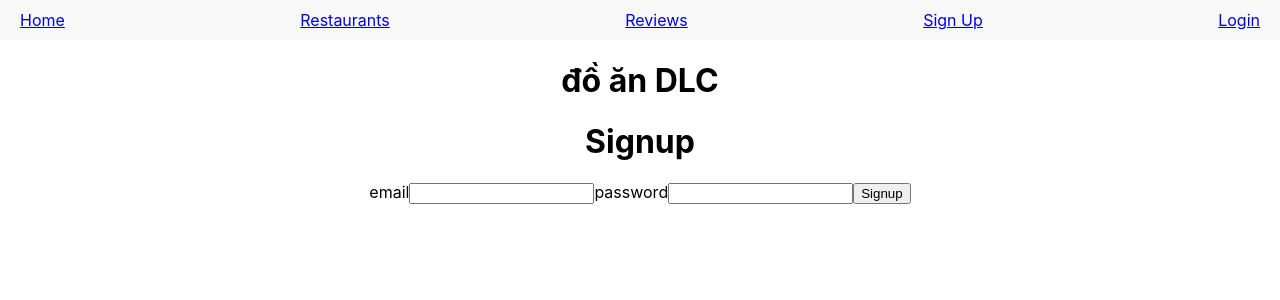
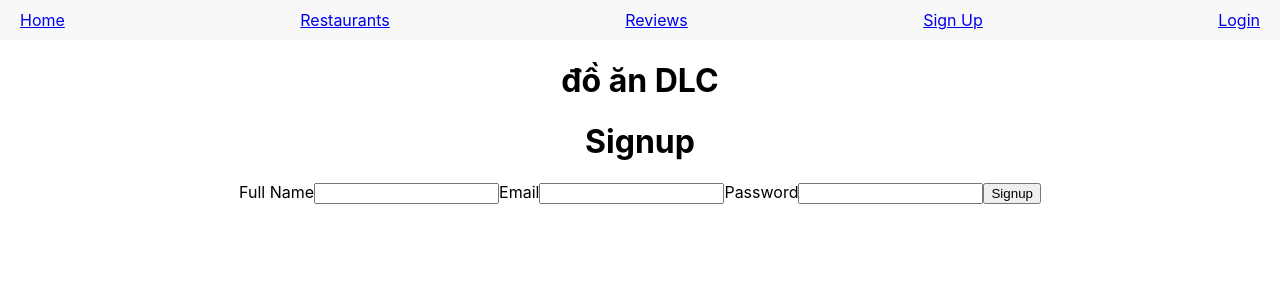
Before and after one commit to robdlc3/doandlc-client, a React (Create React App) app: page /signup in a window 1280 px wide. Shown: the top 300 px of the page. Built offline with nearby package versions, Linux system fonts and the light colour scheme.

Commit message:
full name added

```diff
--- a/src/pages/Profile.js
+++ b/src/pages/Profile.js
@@ -16,8 +16,8 @@ const Profile = () => {
                         : <p>No restaurant visited</p>
                     }
                     <p>Name: {user.fullName}</p>
-                    <p>Age: {user.age}</p>
-                    <p>Location: {user.location}</p>
+
+
                     <Link to={`/profile/${user._id}`}><button>Update Profile</button></Link>
                 </div>
             }
--- a/src/pages/Signup.js
+++ b/src/pages/Signup.js
@@ -1,3 +1,63 @@
+// import { useContext, useState } from "react"
+// import { useNavigate } from 'react-router-dom'
+// import { AuthContext } from "../context/auth.context"
+// import { LoadingContext } from "../context/loading.context"
+// import { post } from "../services/authService"
+
+// const Signup = () => {
+//     const { setUser } = useContext(LoadingContext)
+//     const { storeToken } = useContext(AuthContext)
+//     const [newUser, setNewUser] = useState({
+//         email: "",
+//         password: "",
+//         fullName: ""
+//     })
+
+//     const navigate = useNavigate()
+
+//     const handleChange = (e) => {
+//         setNewUser((prev) => ({ ...prev, [e.target.name]: e.target.value }))
+//     }
+
+//     const handleSubmit = (e) => {
+//         e.preventDefault()
+
+//         post('/auth/signup', newUser)
+//             .then((results) => {
+//                 console.log("Signup", results.data)
+//                 storeToken(results.data.authToken)
+//                 setUser({ ...results.data.user, fullName: '' })
+//                 // setUser({ ...results.data.user, fullName: '', location: ''}) removed location
+//                 navigate('/profile')
+//             })
+//             .catch((err) => {
+//                 console.log(err)
+//             })
+
+//     }
+
+//     return (
+//         <div id='auth-landing'>
+//             <h1>Signup</h1>
+//             <form onSubmit={handleSubmit}>
+
+//                 <label>email</label>
+//                 <input type="text" name="email" value={newUser.email} onChange={handleChange} />
+
+//                 <label>password</label>
+//                 <input type="password" name="password" value={newUser.password} onChange={handleChange} />
+
+
+//                 <button type="submit">Signup</button>
+//             </form>
+//         </div>
+//     )
+// }
+
+// export default Signup
+
+///working on full name 11A
+
 import { useContext, useState } from "react"
 import { useNavigate } from 'react-router-dom'
 import { AuthContext } from "../context/auth.context"
@@ -26,8 +86,7 @@ const Signup = () => {
             .then((results) => {
                 console.log("Signup", results.data)
                 storeToken(results.data.authToken)
-                setUser({ ...results.data.user, fullName: '' })
-                // setUser({ ...results.data.user, fullName: '', location: ''}) removed location
+                setUser({ ...results.data.user })
                 navigate('/profile')
             })
             .catch((err) => {
@@ -41,12 +100,14 @@ const Signup = () => {
             <h1>Signup</h1>
             <form onSubmit={handleSubmit}>
 
-                <label>email</label>
+                <label>Full Name</label>
+                <input type="text" name="fullName" value={newUser.fullName} onChange={handleChange} />
+
+                <label>Email</label>
                 <input type="text" name="email" value={newUser.email} onChange={handleChange} />
 
-                <label>password</label>
+                <label>Password</label>
                 <input type="password" name="password" value={newUser.password} onChange={handleChange} />
-
 
                 <button type="submit">Signup</button>
             </form>
```
